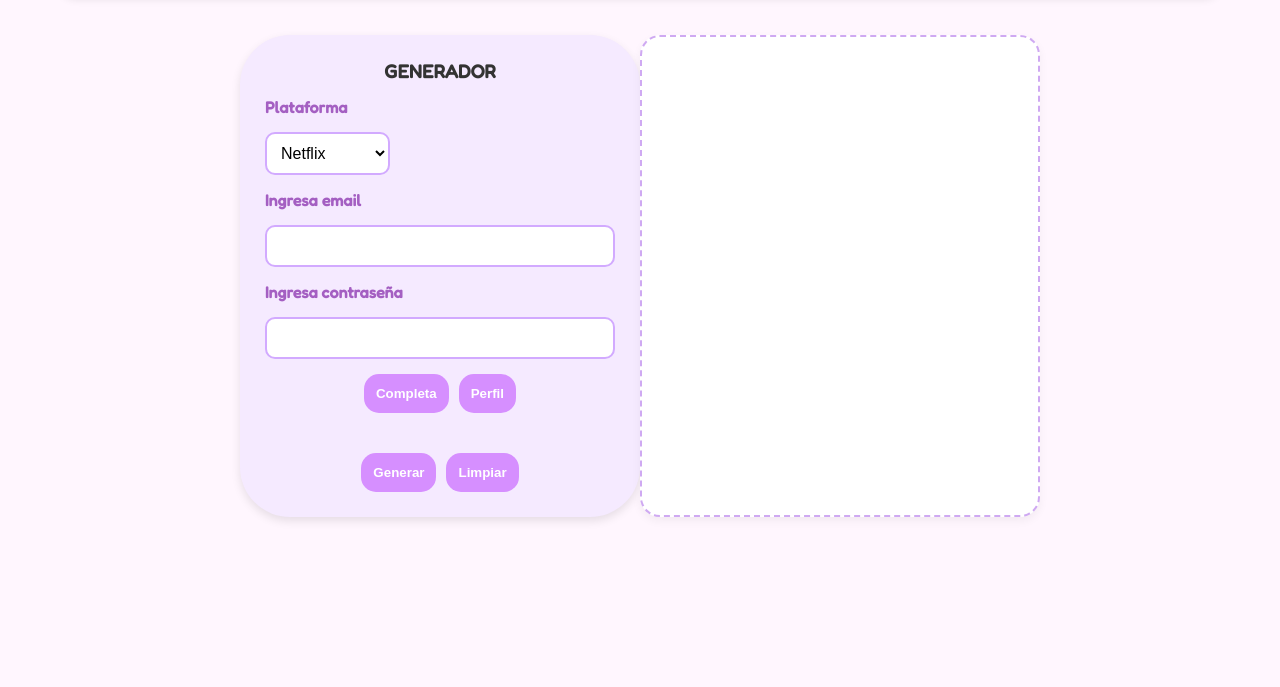
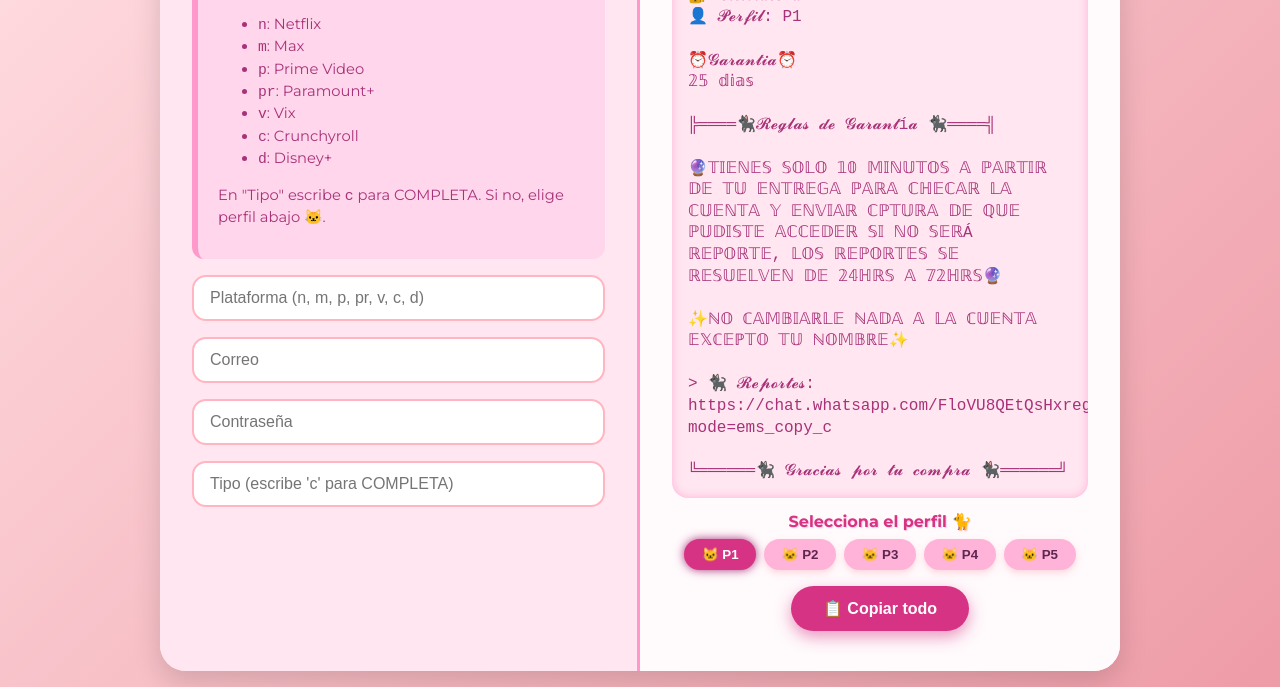
Before and after one commit to namixnaho0/sofis1, a plain HTML site: page index.html in a window 1280 px wide. Shown: the part 135-822 px from the top of the page. Before the commit the page ends 800 px from the top, so only its background shows below. Drawn offline with Linux system fonts and the light colour scheme.

Commit message:
Update index.html

```diff
--- a/index.html
+++ b/index.html
@@ -1,217 +1,233 @@
 <!DOCTYPE html>
 <html lang="es">
-  <head>
-    <meta charset="UTF-8" />
-    <meta name="viewport" content="width=device-width, initial-scale=1.0" />
-    <title>Generador Sofis</title>
-    <style>
-      /* Fuente cute estilo cartoon */
-      @import url("https://fonts.googleapis.com/css2?family=Fredoka:wght@500&display=swap");
+<head>
+<meta charset="UTF-8" />
+<meta name="viewport" content="width=device-width, initial-scale=1" />
+<title>Servicios Daiki — Generador</title>
+<style>
+  @import url('https://fonts.googleapis.com/css2?family=Montserrat:wght@400;700&display=swap');
+  :root{
+    --rosa-1:#ffdde1; /* fondo gradiente */
+    --rosa-2:#ee9ca7;
+    --card:#fff0f5;  /* contenedor */
+    --panel:#ffe6f0; /* panel izq */
+    --acento:#d63384; /* botones/acentos */
+    --borde:#ff99cc; /* bordes */
+    --texto:#5e2750; /* texto principal */
+    --texto-2:#a83279; /* texto panel/salida */
+  }
+  *{box-sizing:border-box}
+  body{
+    margin:0;
+    font-family:'Montserrat',system-ui,-apple-system,Segoe UI,Roboto,Ubuntu,'Helvetica Neue',Arial,sans-serif;
+    background:linear-gradient(135deg,var(--rosa-1) 0%,var(--rosa-2) 100%);
+    color:var(--texto);
+    min-height:100vh;
+    display:flex;
+    justify-content:center;
+    align-items:center;
+    padding:1rem;
+  }
+  #contenedor-principal{
+    background:var(--card);
+    border-radius:26px;
+    box-shadow:0 10px 28px rgba(0,0,0,.15);
+    display:flex;flex-direction:row;
+    width:960px;max-width:100%;overflow:hidden;
+  }
+  #formulario-container,#salida-container{padding:1.5rem 2rem;width:50%}
+  #formulario-container{
+    background:var(--panel);
+    border-right:3px solid var(--borde);
+    display:flex;flex-direction:column;gap:1rem
+  }
+  #formulario-container h2{
+    font-weight:700;margin:0 0 .75rem;text-align:center;color:var(--acento);
+    text-shadow:1px 1px 2px #ffb3d9
+  }
+  input[type="text"]{
+    border-radius:14px;border:2px solid #ffb6c1;background:#fff;
+    padding:.75rem 1rem;font-size:1rem;outline-offset:2px;width:100%;
+    transition:border-color .25s, background .25s
+  }
+  input[type="text"]:focus{border-color:var(--acento);background:#ffd6eb}
+  #guia{
+    background:#ffd6eb;border-left:6px solid var(--borde);
+    border-radius:12px;padding:1rem 1.25rem;font-size:.92rem;line-height:1.45;color:var(--texto-2);
+    user-select:none
+  }
+  #salida-container{background:#fffafc;display:flex;flex-direction:column}
+  #salida{
+    white-space:pre-wrap;font-size:1rem;font-family:'Courier New',Courier,monospace;
+    padding:1rem;background:#ffe6f0;border-radius:16px;min-height:260px;
+    box-shadow:inset 0 0 10px #ffb3d9;color:var(--texto-2);overflow-y:auto;line-height:1.35
+  }
+  #selecciona{margin:.85rem 0 .5rem;text-align:center;font-weight:700;color:var(--acento);text-shadow:1px 1px 1px #ffcce0}
+  #perfilBtns{display:flex;justify-content:center;flex-wrap:wrap;gap:.5rem;margin:0 0 1rem}
+  #perfilBtns button{
+    background:#ffb3d9;border:none;border-radius:20px;padding:.5rem 1.1rem;font-weight:700;cursor:pointer;color:var(--texto);
+    box-shadow:0 3px 6px rgba(255,182,193,.5);transition:transform .05s ease, background .25s
+  }
+  #perfilBtns button:hover:not(.active){background:#ff99cc}
+  #perfilBtns button:active{transform:translateY(1px)}
+  #perfilBtns button.active{background:var(--acento);color:#fff;box-shadow:0 0 10px #a83279}
+  #copiarBtn{
+    align-self:center;background:var(--acento);color:#fff;font-weight:700;border:none;padding:.8rem 2rem;border-radius:26px;cursor:pointer;font-size:1rem;
+    box-shadow:0 6px 15px rgba(214,51,132,.5);transition:background .25s;margin-bottom:1rem
+  }
+  #copiarBtn:hover{background:#a83279}
 
-      * {
-        box-sizing: border-box;
-        margin: 0;
-        padding: 0;
-      }
+  /* Responsivo */
+  @media (max-width: 820px){
+    #contenedor-principal{flex-direction:column;width:100%}
+    #formulario-container,#salida-container{width:100%;padding:1rem;border-right:none}
+    #salida-container{border-top:3px solid var(--borde)}
+    #salida{min-height:200px}
+  }
+</style>
+</head>
+<body>
+  <div id="contenedor-principal">
+    <div id="formulario-container">
+      <h2>🐾 Generador kawaii 🐾</h2>
+      <div id="guia">
+        <strong>🌸 Guía rápida:</strong>
+        <ul>
+          <li><code>n</code>: Netflix</li>
+          <li><code>m</code>: Max</li>
+          <li><code>p</code>: Prime Video</li>
+          <li><code>pr</code>: Paramount+</li>
+          <li><code>v</code>: Vix</li>
+          <li><code>c</code>: Crunchyroll</li>
+          <li><code>d</code>: Disney+</li>
+        </ul>
+        <p>En "Tipo" escribe <code>c</code> para COMPLETA. Si no, elige perfil abajo 🐱.</p>
+      </div>
 
-      body {
-        font-family: "Fredoka", sans-serif;
-        background: #fff6fe;
-        color: #333;
-        padding: 20px;
-        max-width: 1200px;
-        margin: 0 auto;
-      }
+      <input type="text" id="plataforma" placeholder="Plataforma (n, m, p, pr, v, c, d)" autocomplete="off" />
+      <input type="text" id="correo" placeholder="Correo" autocomplete="off" />
+      <input type="text" id="contrasena" placeholder="Contraseña" autocomplete="off" />
+      <input type="text" id="tipo" placeholder="Tipo (escribe 'c' para COMPLETA)" autocomplete="off" />
+    </div>
 
-      header {
-        background-color: #e5d4ff;
-        color: #6b008b;
-        text-align: center;
-        padding: 15px;
-        border-radius: 15px;
-        box-shadow: 0 4px 8px rgba(0, 0, 0, 0.1);
-      }
+    <div id="salida-container">
+      <div id="salida" aria-live="polite" role="region" aria-label="Resultado"></div>
+      <p id="selecciona">Selecciona el perfil 🐈</p>
+      <div id="perfilBtns" role="group" aria-label="Perfiles"></div>
+      <button id="copiarBtn" aria-label="Copiar texto generado">📋 Copiar todo</button>
+    </div>
+  </div>
 
-      h3 {
-        text-align: center;
-      }
+<script>
+  const plataformaInput = document.getElementById('plataforma');
+  const correoInput = document.getElementById('correo');
+  const contrasenaInput = document.getElementById('contrasena');
+  const tipoInput = document.getElementById('tipo');
+  const salida = document.getElementById('salida');
+  const perfilBtns = document.getElementById('perfilBtns');
+  const copiarBtn = document.getElementById('copiarBtn');
 
-      .logo-titulo {
-        display: flex;
-        align-items: center;
-        justify-content: center;
-        gap: 15px;
-      }
+  let perfilSeleccionado = 'P1';
 
-      .logo {
-        width: 80px;
-        height: 80px;
-        border-radius: 50%;
-        object-fit: cover;
-        border: 2px solid #b073d1;
-        background-color: #fff;
-      }
+  const plataformas = {
+    n: '𝓝𝓔𝓣𝓕𝓛𝓘𝓧',
+    m: '𝓜𝓐𝓧 / 𝓗𝓑𝓞',
+    p: '𝓟𝓡𝓘𝓜𝓔',
+    pr: '𝓟𝓐𝓡𝓐𝓜𝓞𝓤𝓝𝓣',
+    v: '𝓥𝓘𝓧',
+    c: '𝓒𝓡𝓤𝓝𝓒𝓗𝓨𝓡𝓞𝓛𝓛',
+    d: '𝓓𝓘𝓢𝓝𝓔𝓨'
+  };
 
-      main {
-        margin-top: 20px;
-        display: flex;
-        flex-direction: column;
-        align-items: center;
-      }
+  function crearBotonesPerfil(max){
+    perfilBtns.innerHTML = '';
+    for(let i=1;i<=max;i++){
+      const btn = document.createElement('button');
+      btn.textContent = `🐱 P${i}`;
+      btn.dataset.perfil = `P${i}`;
+      if(i===1) btn.classList.add('active');
+      btn.addEventListener('click',()=>{
+        if(tipoInput.value.trim().toLowerCase()==='c') return;
+        document.querySelectorAll('#perfilBtns button').forEach(b=>b.classList.remove('active'));
+        btn.classList.add('active');
+        perfilSeleccionado = btn.dataset.perfil;
+        actualizarSalida();
+      });
+      perfilBtns.appendChild(btn);
+    }
+  }
 
-      .botones-dobles {
-        display: flex;
-        gap: 10px;
-        justify-content: center;
-      }
-      .formulario {
-        background: #f5eaff;
-        padding: 25px;
-        border-radius: 50px;
-        box-shadow: 0 4px 10px rgba(0, 0, 0, 0.1);
-        width: 100%;
-        display: flex;
-        flex-direction: column;
-        gap: 15px;
-        width: 100%;
-        max-width: 400px; /* o el valor que prefieras */
-      }
+  function definirCantidadPerfiles(){
+    const cod = plataformaInput.value.trim().toLowerCase();
+    if(cod==='d') crearBotonesPerfil(7);
+    else if(cod==='p' || cod==='pr') crearBotonesPerfil(6);
+    else crearBotonesPerfil(5);
+  }
 
-      label {
-        font-weight: bold;
-        color: #a45fc2;
-      }
+  function interpretarPlataforma(cod){
+    return plataformas[cod] || '';
+  }
 
-      input,
-      select {
-        padding: 10px;
-        border: 2px solid #d2aaff;
-        border-radius: 10px;
-        font-size: 1em;
-        background: #fff;
-      }
+  function plantillaTexto({correo,contrasena,perfilTexto}){
+return `╔═══🎀🐈‍⬛𝓢𝓮𝓻𝓿𝓲𝓬𝓲𝓸𝓼 𝓭𝓪𝓲𝓴𝓲 𝓢𝓵𝓹🐈‍⬛════╗
 
-      input:focus,
-      select:focus {
-        outline: none;
-        border-color: #9c4ccc;
-      }
+📧 𝓒𝓸𝓻𝓻𝓮𝓸: ${correo}
+🔐 𝓒𝓸𝓷𝓽𝓻𝓪𝓼𝓮ñ𝓪: ${contrasena}
+👤 𝓟𝓮𝓻𝓯𝓲𝓵: ${perfilTexto}
 
-      button {
-        background-color: #d68fff;
-        color: #fff;
-        font-weight: bold;
-        border: none;
-        padding: 12px;
-        border-radius: 15px;
-        cursor: pointer;
-        transition: background-color 0.3s ease;
-      }
+⏰𝓖𝓪𝓻𝓪𝓷𝓽𝓲𝓪⏰
+𝟚𝟝 𝕕𝕚𝕒𝕤
 
-      button:hover {
-        background-color: #b259e5;
-      }
+╠════🐈‍⬛𝓡𝓮𝓰𝓵𝓪𝓼 𝓭𝓮 𝓖𝓪𝓻𝓪𝓷𝓽í𝓪 🐈‍⬛════╣
 
-      .contenedor-flex {
-        display: flex;
-        justify-content: center;
-        flex-wrap: wrap;
-        width: 100%;
-        padding: 20px;
-      }
+🔮𝕋𝕀𝔼ℕ𝔼𝕊 𝕊𝕆𝕃𝕆 𝟙𝟘 𝕄𝕀ℕ𝕌𝕋𝕆𝕊 𝔸 ℙ𝔸ℝ𝕋𝕀ℝ 𝔻𝔼 𝕋𝕌 𝔼ℕ𝕋ℝ𝔼𝔾𝔸 ℙ𝔸ℝ𝔸 ℂℍ𝔼ℂ𝔸ℝ 𝕃𝔸 ℂ𝕌𝔼ℕ𝕋𝔸 𝕐 𝔼ℕ𝕍𝕀𝔸ℝ ℂℙ𝕋𝕌ℝ𝔸 𝔻𝔼 ℚ𝕌𝔼 ℙ𝕌𝔻𝕀𝕊𝕋𝔼 𝔸ℂℂ𝔼𝔻𝔼ℝ 𝕊𝕀 ℕ𝕆 𝕊𝔼ℝÁ ℝ𝔼ℙ𝕆ℝ𝕋𝔼, 𝕃𝕆𝕊 ℝ𝔼ℙ𝕆ℝ𝕋𝔼𝕊 𝕊𝔼 ℝ𝔼𝕊𝕌𝔼𝕃𝕍𝔼ℕ 𝔻𝔼 𝟚𝟜ℍℝ𝕊 𝔸 𝟟𝟚ℍℝ𝕊🔮
 
-      #salida {
-        flex: 1 1 300px;
-        background-color: #fff;
-        padding: 20px;
-        border-radius: 20px;
-        border: 2px dashed #cfa9f2;
-        box-shadow: 0 4px 10px rgba(0, 0, 0, 0.05);
-        max-width: 400px;
-        word-wrap: break-word;
-      }
-      #salida.mostrar {
-        animation: aparecer 0.8s ease forwards;
-      }
+✨ℕ𝕆 ℂ𝔸𝕄𝔹𝕀𝔸ℝ𝕃𝔼 ℕ𝔸𝔻𝔸 𝔸 𝕃𝔸 ℂ𝕌𝔼ℕ𝕋𝔸 𝔼𝕏ℂ𝔼ℙ𝕋𝕆 𝕋𝕌 ℕ𝕆𝕄𝔹ℝ𝔼✨
 
-      @keyframes aparecer {
-        from {
-          opacity: 0;
-          transform: scale(0.95);
-        }
-        to {
-          opacity: 1;
-          transform: scale(1);
+> 🐈‍⬛ 𝓡𝓮𝓹𝓸𝓻𝓽𝓮𝓼: https://chat.whatsapp.com/FloVU8QEtQsHxregkgrUJb?mode=ems_copy_c
+
+╚══════🐈‍⬛ 𝓖𝓻𝓪𝓬𝓲𝓪𝓼 𝓹𝓸𝓻 𝓽𝓾 𝓬𝓸𝓶𝓹𝓻𝓪 🐈‍⬛══════╝`;
+  }
+
+  function actualizarSalida(){
+
+    const correo = (correoInput.value.trim() || '—');
+    const contrasena = (contrasenaInput.value.trim() || '—');
+    const tipo = tipoInput.value.trim().toLowerCase();
+    const perfilTexto = (tipo==='c') ? '𝓒𝓸𝓶𝓹𝓵𝓮𝓽𝓪' : perfilSeleccionado;
+
+    salida.textContent = plantillaTexto({correo,contrasena,perfilTexto});
+  }
+
+  function init(){
+    crearBotonesPerfil(5);
+    actualizarSalida(); // muestra algo desde el inicio
+  }
+
+  [plataformaInput, correoInput, contrasenaInput, tipoInput].forEach(el=>{
+    el.addEventListener('input', ()=>{
+      definirCantidadPerfiles();
+      if(tipoInput.value.trim().toLowerCase()==='c'){
+        perfilBtns.querySelectorAll('button').forEach(btn=>btn.classList.remove('active'));
+      }else{
+        if(!document.querySelector('#perfilBtns button.active')){
+          perfilSeleccionado='P1';
+          perfilBtns.querySelector('button')?.classList.add('active');
         }
       }
-    </style>
-  </head>
-  <body>
-    <header>
-      <div class="logo-titulo">
-        <img src="logo.png" alt="Logo Sofía" class="logo" />
-        <h1>❀ 𝒮𝑜𝒻𝒾𝒶 𝑀𝑜𝓇𝑒𝓃𝑜 / 𝑅𝑒𝓋 ❀</h1>
-      </div>
-    </header>
+      actualizarSalida();
+    })
+  })
 
-    <main>
-      <div class="contenedor-flex">
-        <section class="formulario">
-          <h3>GENERADOR</h3>
+  copiarBtn.addEventListener('click',()=>{
+    if(!salida.textContent.trim()) return;
+    navigator.clipboard.writeText(salida.textContent).then(()=>{
+      copiarBtn.textContent='✅ Copiado!';
+      setTimeout(()=>copiarBtn.textContent='📋 Copiar todo',1800);
+    })
+  })
 
-          <label for="plat">Plataforma</label>
-          <div id="todo">
-            <select id="plat">
-              <option value="NETFLIX">Netflix</option>
-              <option value="DISNEY">Disney</option>
-              <option value="MAX">HBO/MAX</option>
-              <option value="PRIME">Prime</option>
-              <option value="VIX">Vix</option>
-              <option value="CRUNCHYROLL">Crunchyroll</option>
-              <option value="PARAMOUNT">Paramount</option>
-              <option value="Spotify">Spotify</option>
-            </select>
-          </div>
-
-          <label for="correo">Ingresa email</label>
-          <input type="email" id="correo" />
-
-          <label for="pass">Ingresa contraseña</label>
-          <input type="text" id="pass" />
-
-          <div class="botones-dobles">
-            <button id="btnc">Completa</button>
-            <button id="btnp">Perfil</button>
- </div>
-<div id="mensajeSeleccion" style="margin-top: 10px; color: #6b008b; font-weight: bold; text-align: center;"></div>
-
-
-         <label for="perfil" id="labelPerfil" style="display: none">Perfil No.</label>
-<select id="perfil" style="display: none">
-  <option value="P1">P1</option>
-  <option value="P2">P2</option>
-  <option value="P3">P3</option>
-  <option value="P4">P4</option>
-  <option value="P5">P5</option>
-  <option value="P6">P6</option>
-  <option value="P7">P7</option>
-</select>
-
-<label for="nombrePerfil" id="labelNombrePerfil" style="display: none;">Nombre de perfil</label>
-<input type="text" id="nombrePerfil" style="display: none;" placeholder="Escribe un nombre personalizado" />
-
-          <div class="botones-dobles">
-            <button id="btn">Generar</button>
-            <button id="btnb">Limpiar</button>
-          </div>
-        </section>
-
-        <section id="salida">
-          <!-- Aquí aparecerán los resultados -->
-        </section>
-      </div>
-    </main>
-
-    <script src="sofi1.js"></script>
-  </body>
+  init();
+</script>
+</body>
 </html>
```
